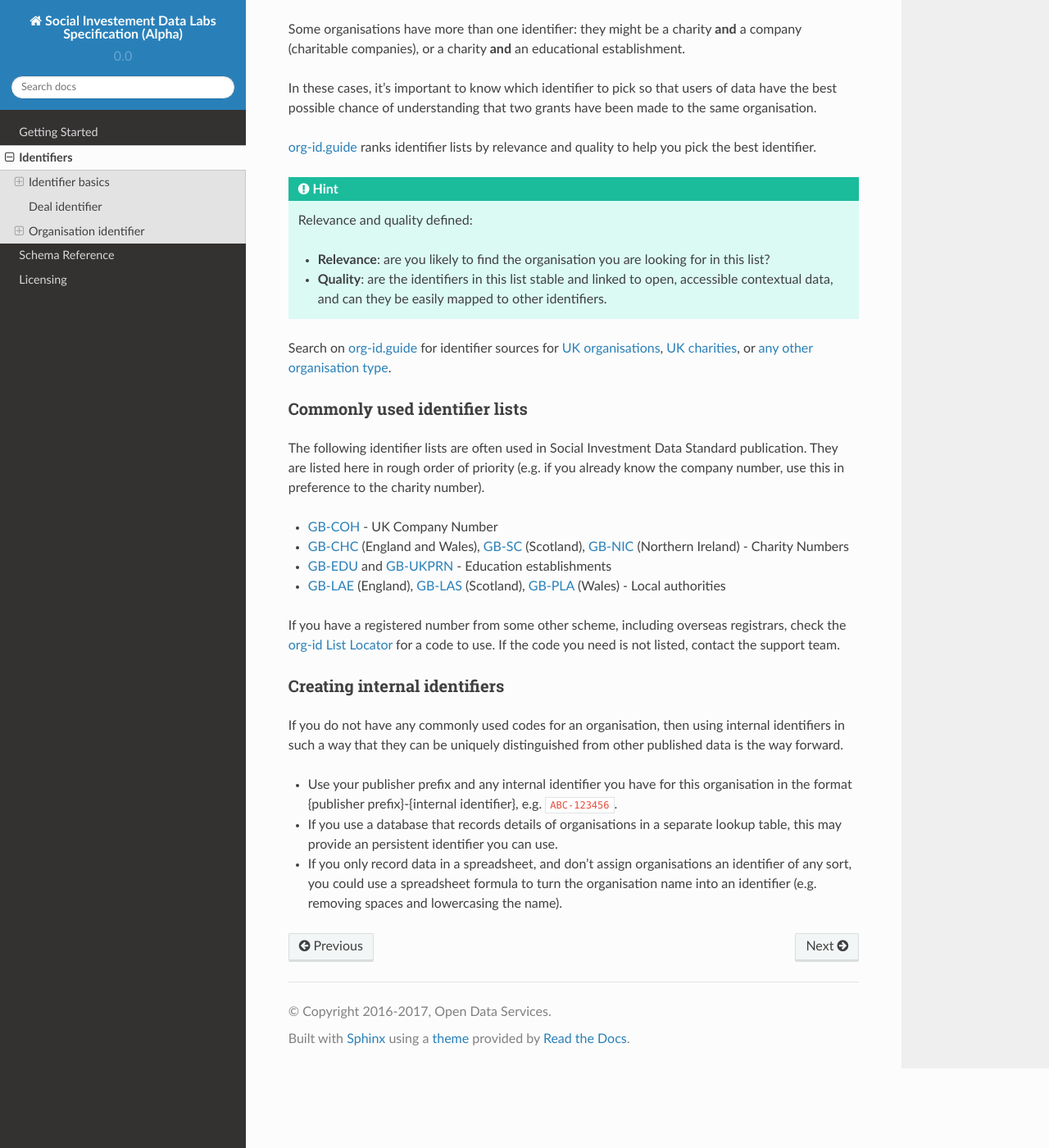
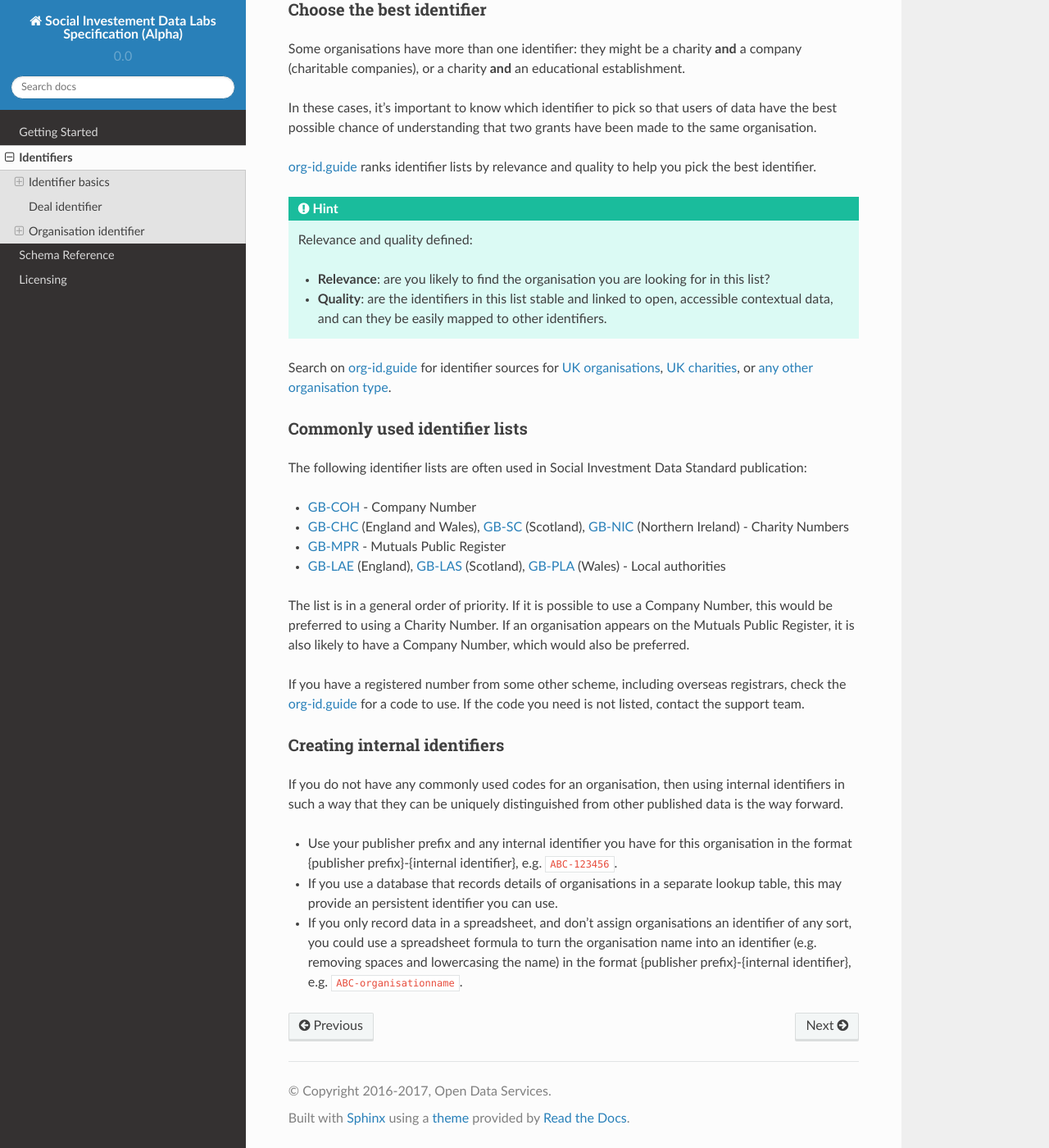
Before and after one commit to SocialEconomyDataLab/spec, a Sphinx documentation site: the page built from docs/identifiers.md, in a window 1280 px wide and 1400 px high, scrolled down 1883 px. Shown: the whole window at 82% size. Built offline with Sphinx 7.4.7 and the Read the Docs theme 2.0.0, drawn with Linux system fonts in a browser that asks for light colours; some of the changed text lies outside the part shown.

Commit message:
more relevant org-id lists

````diff
--- a/docs/identifiers.md
+++ b/docs/identifiers.md
@@ -25,7 +25,7 @@ You may already have identifiers in your own data. For example, a number for eac
 
 *However*, because there might be an overlap between the internal identifiers that you use, and the internal identifiers that another funder uses, you will need to add a **prefix** to avoid this possible clash and ensure better interoperability.
 
-But, in preference to internal identifiers are **commonly-used identifiers** from maintained registers (such as Companies House), which provide a ready-made alternative that supports joined-up data and make analysis more complete.
+But, in preference to internal identifiers are **commonly-used identifiers** from maintained registers, which provide a ready-made alternative that supports joined-up data and make analysis more complete. Most organisations will be registered on some sort of official register (such as Companies House) and this makes the job of adding commonly-used unique and persistent identifiers easier.
 
 ### Prefixes
 Because more than one publisher may happen to use the same internal identifier to refer to different organisations or deals that they both hold information for, prefixes are important in helping to tell them apart when it comes to joining up datasets from many publishers by adding an extra element of "uniqueness" to an identifier.
@@ -42,7 +42,7 @@ To create deal identifiers:
 .. _organisation-identifier:
 ```
 ## Organisation identifier
-Most organisations have some sort of official registration number that can be used to uniquely identify them and to look up their details from an official registers or public list.
+Most organisations have some sort of official registration number that can be used to uniquely identify them and to look up their details from an official register or public list.
 
 There are two parts to an organisation identifier:
 
@@ -75,14 +75,15 @@ In these cases, it's important to know which identifier to pick so that users of
 Search on [org-id.guide](http://org-id.guide) for identifier sources for [UK organisations](http://org-id.guide/?structure=&coverage=GB&subnational=&sector=), [UK charities](http://org-id.guide/?structure=charity&coverage=GB&sector=), or [any other organisation type](http://org-id.guide/).
 
 ### Commonly used identifier lists
-The following identifier lists are often used in Social Investment Data Standard publication. They are listed here in rough order of priority (e.g. if you already know the company number, use this in preference to the charity number).
-
-* [GB-COH](http://org-id.guide/list/GB-COH) - UK Company Number
+The following identifier lists are often used in Social Investment Data Standard publication:
+* [GB-COH](http://org-id.guide/list/GB-COH) - Company Number
 * [GB-CHC](http://org-id.guide/list/GB-CHC) (England and Wales), [GB-SC](http://org-id.guide/list/GB-SC) (Scotland), [GB-NIC](http://org-id.guide/list/GB-NIC) (Northern Ireland) - Charity Numbers
-* [GB-EDU](http://org-id.guide/list/GB-EDU) and [GB-UKPRN](http://org-id.guide/list/GB-UKPRN) - Education establishments
+* [GB-MPR](http://org-id.guide/list/GB-MPR) - Mutuals Public Register
 * [GB-LAE](http://org-id.guide/list/GB-LAE) (England), [GB-LAS](http://org-id.guide/list/GB-LAS) (Scotland), [GB-PLA](http://org-id.guide/list/GB-PLA) (Wales)  - Local authorities
 
-If you have a registered number from some other scheme, including overseas registrars, check the [org-id List Locator](http://org-id.guide/) for a code to use. If the code you need is not listed, contact the support team.
+The list is in a general order of priority. If it is possible to use a Company Number, this would be preferred to using a Charity Number. If an organisation appears on the Mutuals Public Register, it is also likely to have a Company Number, which would also be preferred.
+
+If you have a registered number from some other scheme, including overseas registrars, check the [org-id.guide](http://org-id.guide/) for a code to use. If the code you need is not listed, contact the support team.
 
 ### Creating internal identifiers
 If you do not have any commonly used codes for an organisation, then using internal identifiers in such a way that they can be uniquely distinguished from other published data is the way forward.
@@ -91,4 +92,4 @@ If you do not have any commonly used codes for an organisation, then using inter
 
 * If you use a database that records details of organisations in a separate lookup table, this may provide an persistent identifier you can use.
 
-* If you only record data in a spreadsheet, and don't assign organisations an identifier of any sort, you could use a spreadsheet formula to turn the organisation name into an identifier (e.g. removing spaces and lowercasing the name).
+* If you only record data in a spreadsheet, and don't assign organisations an identifier of any sort, you could use a spreadsheet formula to turn the organisation name into an identifier (e.g. removing spaces and lowercasing the name) in the format {publisher prefix}-{internal identifier}, e.g. `ABC-organisationname`.
````
